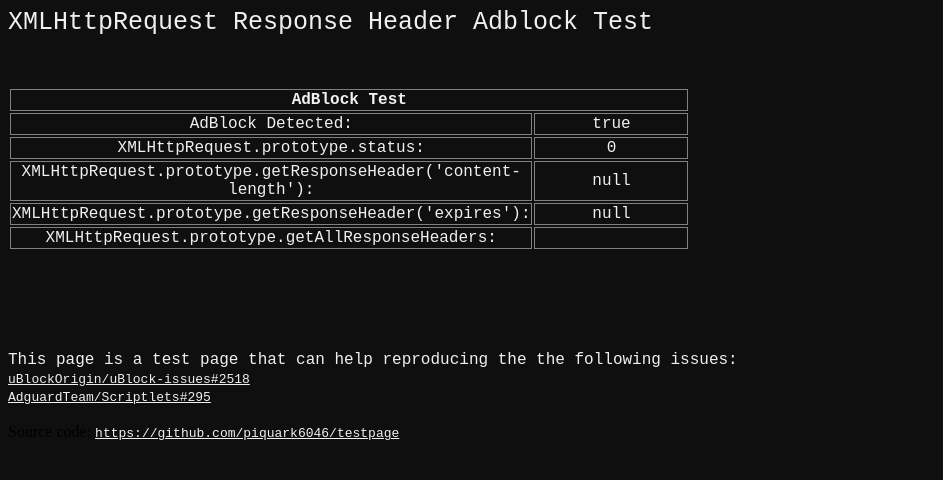
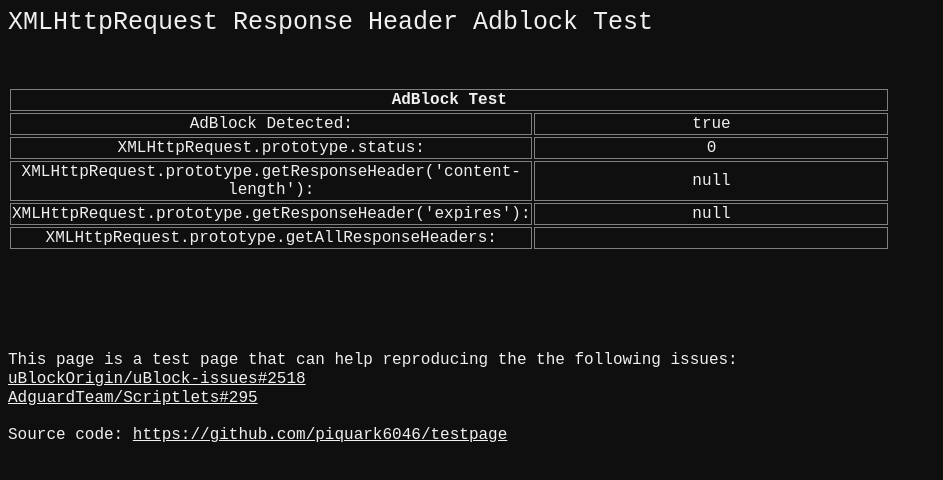
Before and after one commit to piquark6046/testpage, a plain HTML site: page XMLResponseHeader/index.html in a window 1280 px wide. Shown: the whole page, without its empty margins (0-943 px from the left). Drawn offline with Linux system fonts and the light colour scheme.

Commit message:
Update XMLHttpRequest Response Header case

```diff
--- a/XMLResponseHeader/index.html
+++ b/XMLResponseHeader/index.html
@@ -11,7 +11,7 @@
         color: #F0F0F0;
       }
       table td, table th {
-        width: 150px;
+        width: 350px;
         font-size: 16px;
         text-align: center;
         border-color: gray;
@@ -63,9 +63,9 @@
     </table>
     <a style='margin-top: 100px; font-size: 16px; display:block;'>
       This page is a test page that can help reproducing the the following issues:<br>
-      <a href='https://github.com/uBlockOrigin/uBlock-issues/issues/2518' target='_blank'>uBlockOrigin/uBlock-issues#2518</a><br>
-      <a href='https://github.com/AdguardTeam/Scriptlets/issues/295' target='_blank'>AdguardTeam/Scriptlets#295</a><br>
+      <a style='font-size: 16px' href='https://github.com/uBlockOrigin/uBlock-issues/issues/2518' target='_blank'>uBlockOrigin/uBlock-issues#2518</a><br>
+      <a style='font-size: 16px' href='https://github.com/AdguardTeam/Scriptlets/issues/295' target='_blank'>AdguardTeam/Scriptlets#295</a><br>
       <br>
-      Source code: <a href='https://github.com/piquark6046/testpage' target='_blank'>https://github.com/piquark6046/testpage</a>
+      <a style='font-size: 16px'>Source code: </a><a style='font-size: 16px' href='https://github.com/piquark6046/testpage' target='_blank'>https://github.com/piquark6046/testpage</a>
     </a>
   </body>
```
